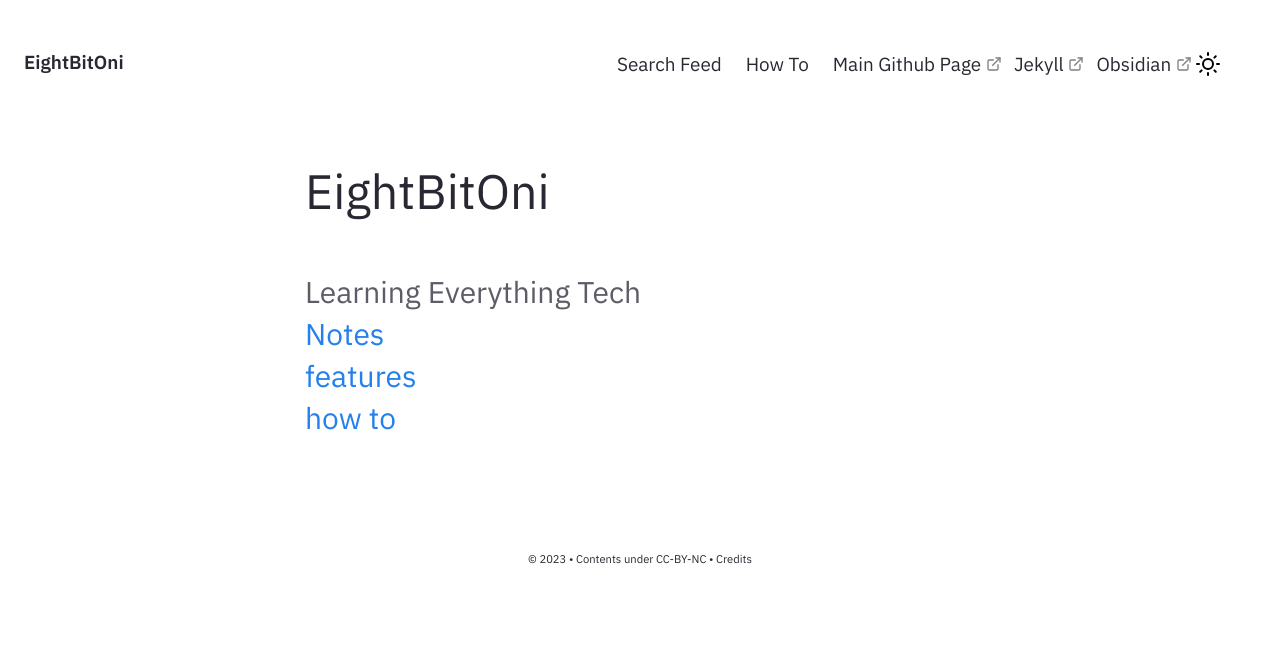
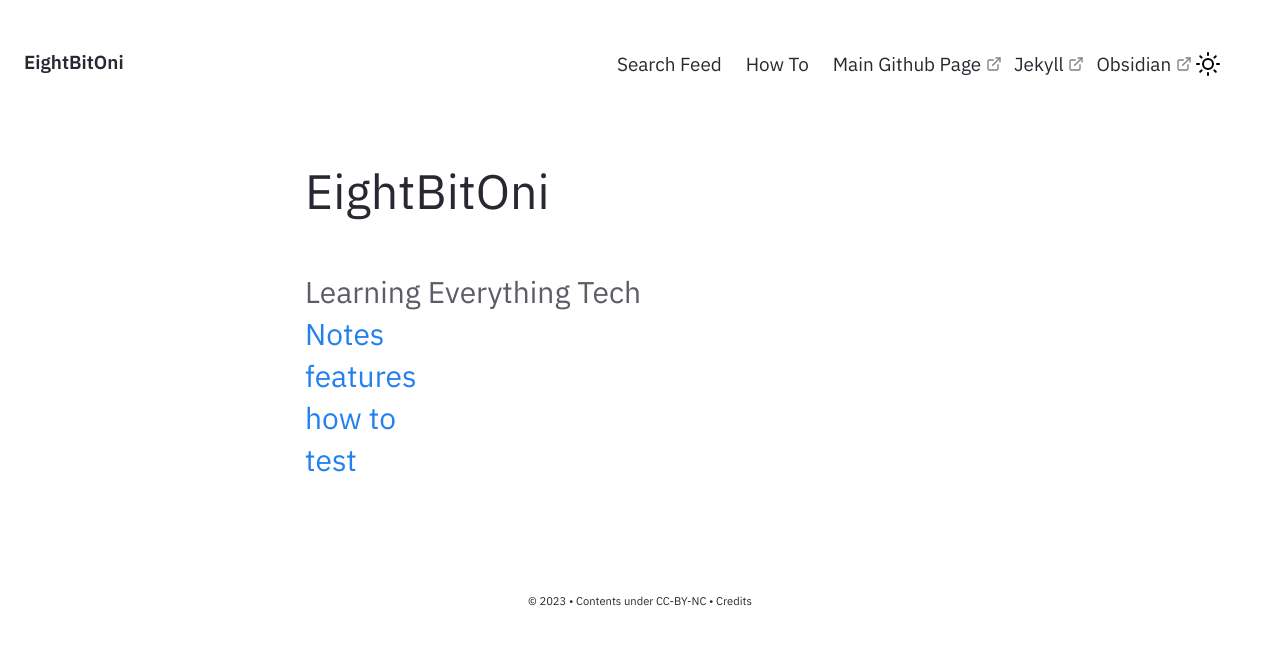
Before and after one commit to EightBitOni/git-old, a Jekyll site: the page built from pages/index.md, in a window 1280 px wide. Shown: the top 645 px of the page. Built offline with Jekyll 4.4.1, drawn with Linux system fonts in a browser that asks for light colours.

Commit message:
Update Homepage.html

```diff
--- a/_includes/Homepage.html
+++ b/_includes/Homepage.html
@@ -6,6 +6,7 @@
         <a href="{{'/notes' | relative_url}}"><br> Notes </a>
         <a href="{{'/post/features' | relative_url}}"><br> features </a>
         <a href="{{'/post/how-to' | relative_url}}"><br>how to</a>
+        <a href="{{'/post/test-post'}}"><br>test</a>
 
 
 
```
